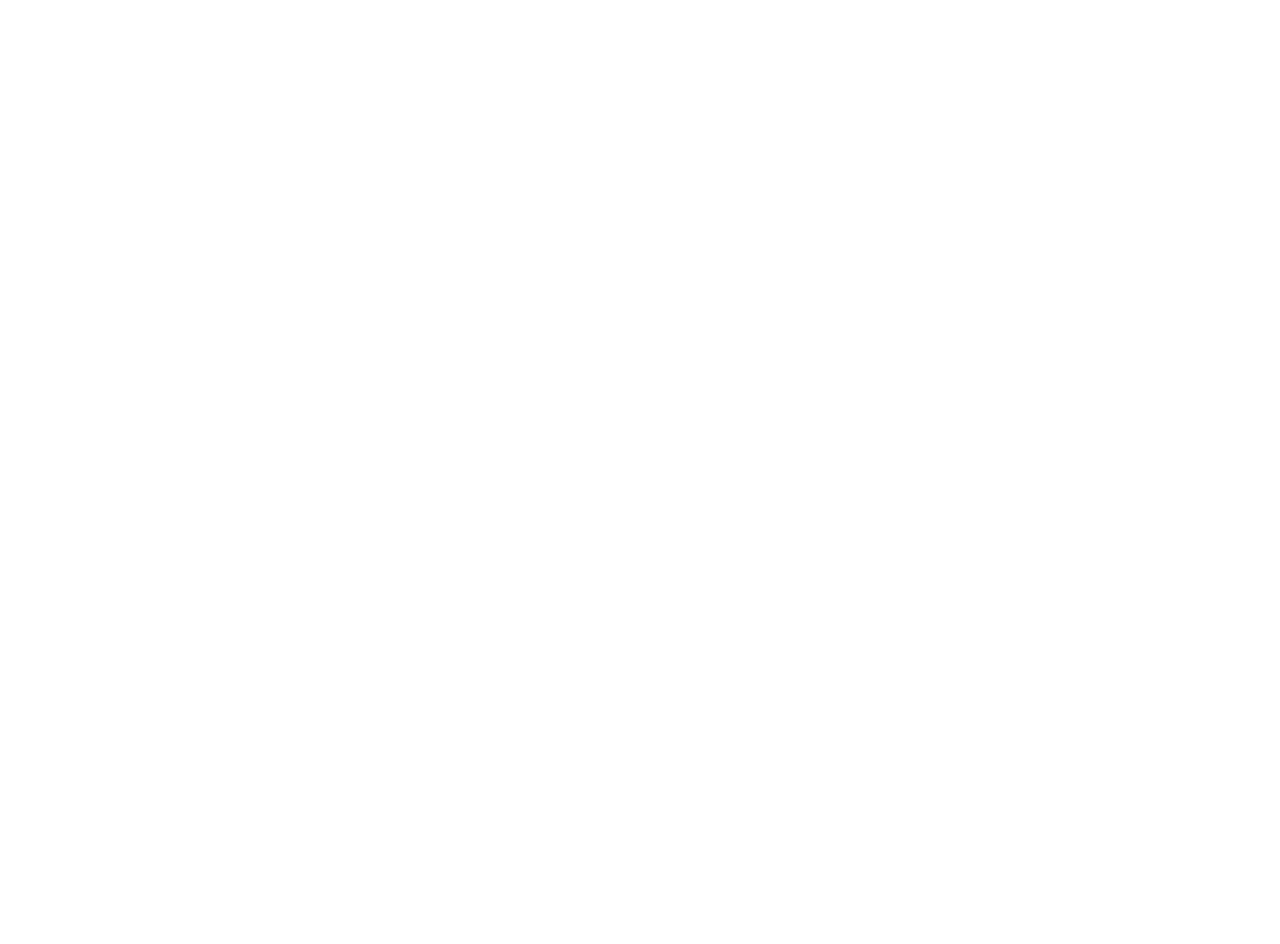
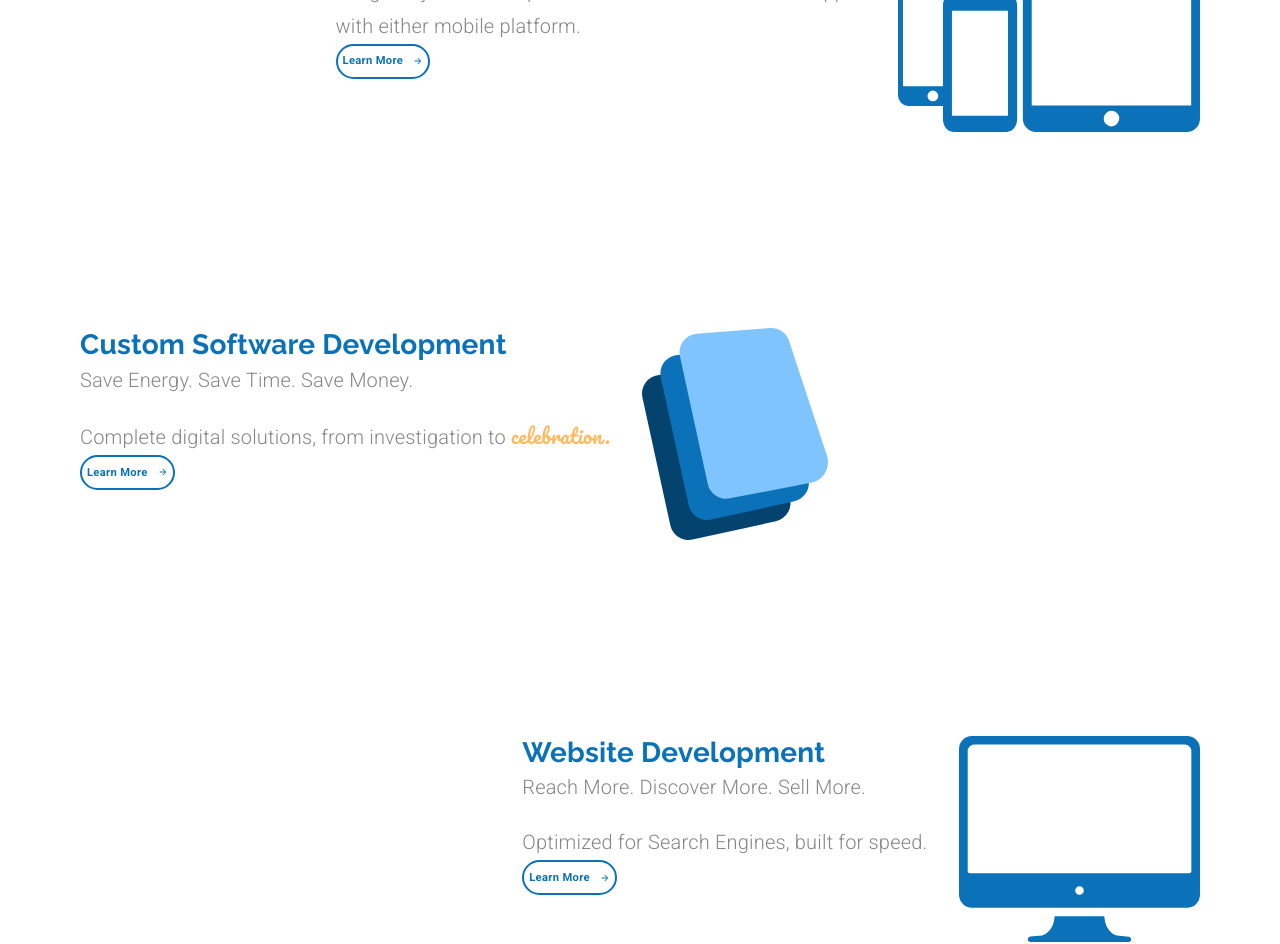
Before and after one commit to toshi-c-udemy/MaterialUIandReactJS-ArcDevelopment, a React (Create React App) app: page /services in a window 1280 px wide. Shown: the part 420-1364 px from the top of the page. Before the commit the page ends 800 px from the top, so only its background shows below. Built offline with nearby package versions, Linux system fonts and the light colour scheme.

Commit message:
【セクション6】83. Services Page - Setup
On branch MaterialUIandReactJS/Section6-ComplexLayouts
Changes to be committed:
	modified:   src/components/App.js
	new file:   src/components/Services.js

```diff
--- a/src/components/App.js
+++ b/src/components/App.js
@@ -3,9 +3,10 @@
 import { BrowserRouter, Route, Switch } from 'react-router-dom';
 
 import theme from './ui/Theme';
-import Header from '../components/ui/Header';
-import Footer from '../components/ui/Footer';
+import Header from './ui/Header';
+import Footer from './ui/Footer';
 import LandingPage from './LandingPage';
+import Services from './Services';
 
 function App() {
   const [selectedIndex, setSelectedIndex] = useState(0);
@@ -27,15 +28,21 @@
             render={(props) => (
               <LandingPage {...props} setValue={setValue} setSelectedIndex={setSelectedIndex} />
             )}
-          ></Route>
-          <Route exact path='/services' component={() => <div>Service</div>}></Route>
-          <Route exact path='/customsoftware' component={() => <div>Custom Software</div>}></Route>
-          <Route exact path='/mobileapps' component={() => <div>Mobile Apps</div>}></Route>
-          <Route exact path='/websites' component={() => <div>Websites</div>}></Route>
-          <Route exact path='/revolution' component={() => <div>The Revolution</div>}></Route>
-          <Route exact path='/about' component={() => <div>About Us</div>}></Route>
-          <Route exact path='/contact' component={() => <div>Contact</div>}></Route>
-          <Route exact path='/estimate' component={() => <div>Estimate</div>}></Route>
+          />
+          <Route
+            exact
+            path='/services'
+            render={(props) => (
+              <Services {...props} setValue={setValue} setSelectedIndex={setSelectedIndex} />
+            )}
+          />
+          <Route exact path='/customsoftware' component={() => <div>Custom Software</div>} />
+          <Route exact path='/mobileapps' component={() => <div>Mobile Apps</div>} />
+          <Route exact path='/websites' component={() => <div>Websites</div>} />
+          <Route exact path='/revolution' component={() => <div>The Revolution</div>} />
+          <Route exact path='/about' component={() => <div>About Us</div>} />
+          <Route exact path='/contact' component={() => <div>Contact</div>} />
+          <Route exact path='/estimate' component={() => <div>Estimate</div>} />
         </Switch>
         <Footer setValue={setValue} setSelectedIndex={setSelectedIndex} />
       </BrowserRouter>
--- /dev/null
+++ b/src/components/Services.js
@@ -0,0 +1,177 @@
+import React from 'react';
+import { Link } from 'react-router-dom';
+import { makeStyles, Grid, Typography, Button, useMediaQuery, useTheme } from '@material-ui/core';
+
+import ButtonArrow from './ui/ButtonArrow';
+import customSoftwareIcon from '../assets/Custom Software Icon.svg';
+import mobileAppsIcon from '../assets/mobileIcon.svg';
+import websitesIcon from '../assets/websiteIcon.svg';
+
+const useStyles = makeStyles((theme) => ({
+  specialText: {
+    fontFamily: 'Pacifico',
+    color: theme.palette.common.orange,
+  },
+  subtitle: {
+    marginBottom: '1em',
+  },
+  icon: {
+    marginLeft: '2em',
+    [theme.breakpoints.down('xs')]: {
+      marginLeft: 0,
+    },
+  },
+  serviceContainer: {
+    marginTop: '12em',
+    [theme.breakpoints.down('sm')]: {
+      padding: 25,
+    },
+  },
+  learnButton: {
+    ...theme.typography.learnButton,
+    fontSize: '0.7rem',
+    height: 35,
+    padding: 5,
+    [theme.breakpoints.down('sm')]: {
+      marginBottom: '2em',
+    },
+  },
+}));
+
+export default function Services(props) {
+  const classes = useStyles();
+  const theme = useTheme();
+  const matchesSM = useMediaQuery(theme.breakpoints.down('sm'));
+
+  return (
+    <Grid container direction='column'>
+      <Grid item>
+        {' '}
+        {/*-----iOS/Android Block-----*/}
+        <Grid
+          container
+          direction='row'
+          justify={matchesSM ? 'center' : 'flex-end'}
+          className={classes.serviceContainer}
+        >
+          <Grid
+            item
+            style={{
+              textAlign: matchesSM ? 'center' : undefined,
+            }}
+          >
+            <Typography variant='h4'>iOS/Android App Development</Typography>
+            <Typography variant='subtitle1' className={classes.subtitle}>
+              Extend Functionality. Extend Access. Increase Engagement.
+            </Typography>
+            <Typography variant='subtitle1'>
+              Integrate your web experience or create a standalone app
+              {matchesSM ? null : <br />}with either mobile platform.
+            </Typography>
+            <Button
+              component={Link}
+              to='/mobileapps'
+              variant='outlined'
+              className={classes.learnButton}
+              onClick={() => {
+                props.setValue(1);
+                props.setSelectedIndex(2);
+              }}
+            >
+              <span style={{ marginRight: 10 }}>Learn More</span>
+              <ButtonArrow width={10} height={10} fill={theme.palette.common.blue} />
+            </Button>
+          </Grid>
+          <Grid item style={{ marginRight: matchesSM ? 0 : '5em' }}>
+            <img className={classes.icon} alt='mobile phone icon' src={mobileAppsIcon} />
+          </Grid>
+        </Grid>
+      </Grid>
+      <Grid item>
+        {' '}
+        {/*-----Custom Software Block-----*/}
+        <Grid
+          container
+          direction='row'
+          justify={matchesSM ? 'center' : undefined}
+          className={classes.serviceContainer}
+        >
+          <Grid
+            item
+            style={{
+              marginLeft: matchesSM ? 0 : '5em',
+              textAlign: matchesSM ? 'center' : undefined,
+            }}
+          >
+            <Typography variant='h4'>Custom Software Development</Typography>
+            <Typography variant='subtitle1' className={classes.subtitle}>
+              Save Energy. Save Time. Save Money.
+            </Typography>
+            <Typography variant='subtitle1'>
+              Complete digital solutions, from investigation to{' '}
+              <span className={classes.specialText}>celebration.</span>
+            </Typography>
+            <Button
+              component={Link}
+              to='/customsoftware'
+              variant='outlined'
+              className={classes.learnButton}
+              onClick={() => {
+                props.setValue(1);
+                props.setSelectedIndex(1);
+              }}
+            >
+              <span style={{ marginRight: 10 }}>Learn More</span>
+              <ButtonArrow width={10} height={10} fill={theme.palette.common.blue} />
+            </Button>
+          </Grid>
+          <Grid item>
+            <img className={classes.icon} alt='custom software icon' src={customSoftwareIcon} />
+          </Grid>
+        </Grid>
+      </Grid>
+
+      <Grid item>
+        {' '}
+        {/*-----Websites Block-----*/}
+        <Grid
+          container
+          direction='row'
+          justify={matchesSM ? 'center' : 'flex-end'}
+          className={classes.serviceContainer}
+        >
+          <Grid
+            item
+            style={{
+              textAlign: matchesSM ? 'center' : undefined,
+            }}
+          >
+            <Typography variant='h4'>Website Development</Typography>
+            <Typography variant='subtitle1' className={classes.subtitle}>
+              Reach More. Discover More. Sell More.
+            </Typography>
+            <Typography variant='subtitle1'>
+              Optimized for Search Engines, built for speed.
+            </Typography>
+            <Button
+              component={Link}
+              to='/websites'
+              variant='outlined'
+              className={classes.learnButton}
+              onClick={() => {
+                props.setValue(1);
+                props.setSelectedIndex(3);
+              }}
+            >
+              <span style={{ marginRight: 10 }}>Learn More</span>
+              <ButtonArrow width={10} height={10} fill={theme.palette.common.blue} />
+            </Button>
+          </Grid>
+          <Grid item style={{ marginRight: matchesSM ? 0 : '5em' }}>
+            <img className={classes.icon} alt='website icon' src={websitesIcon} />
+          </Grid>
+        </Grid>
+      </Grid>
+    </Grid>
+  );
+}
```
